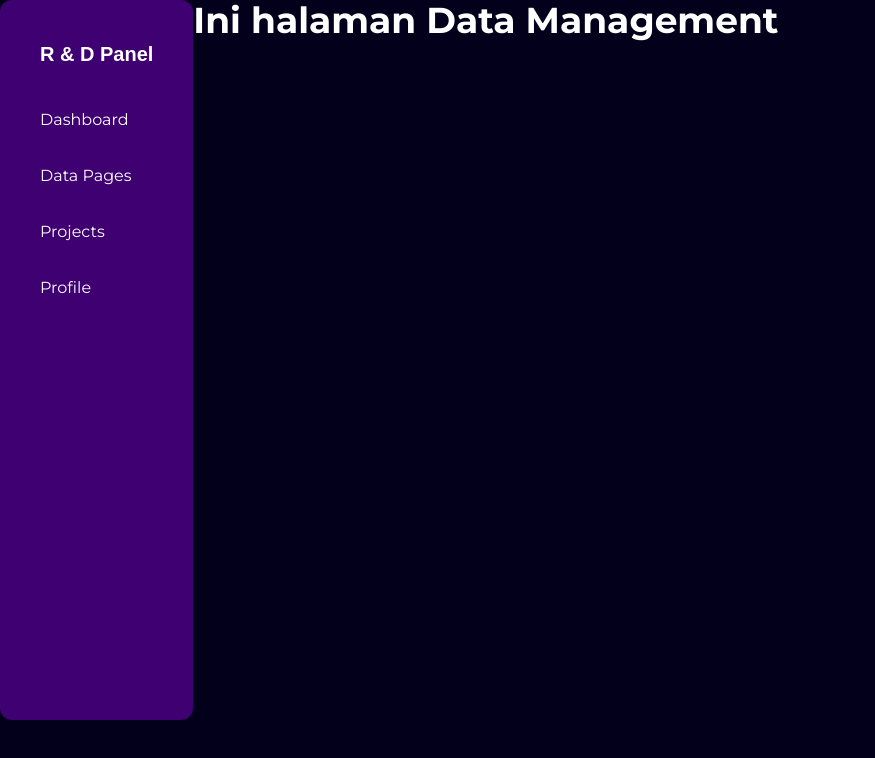
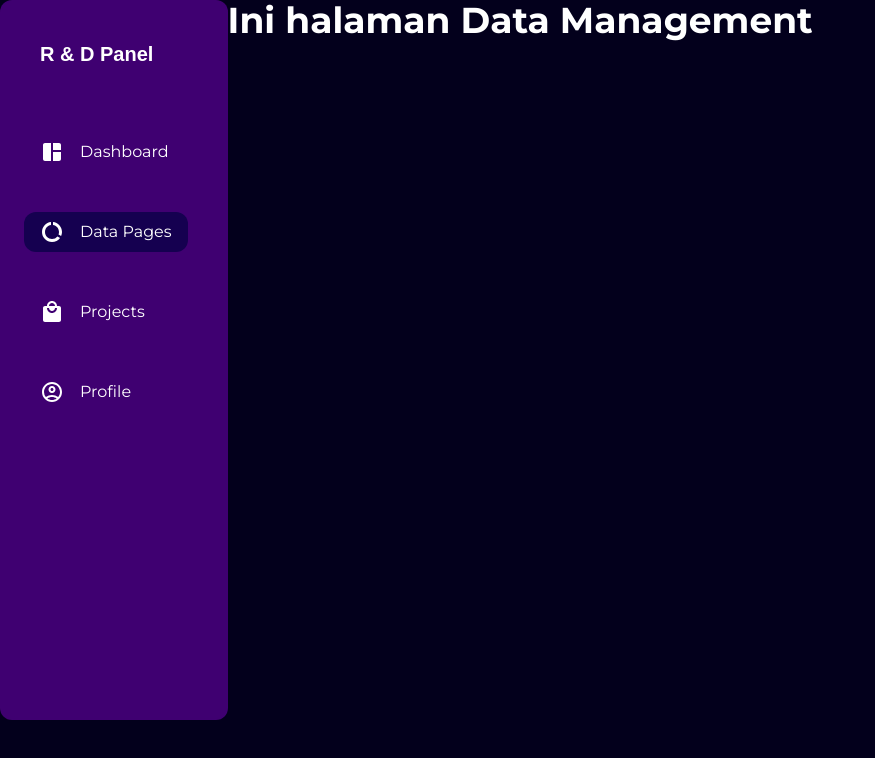
Before and after one commit to eskrimpistachio/rnd-panel, a Next.js app: page /dashboard/datapages in a window 1280 px wide. Shown: the top 758 px of the page, without its empty margins (0-875 px from the left). Built offline with nearby package versions, Linux system fonts and the light colour scheme; a web font is replaced by a local one.

Commit message:
fixing sidebar

```diff
--- /dev/null
+++ b/app/ui/card/Card.tsx
@@ -0,0 +1,6 @@
+
+export default function Card(){
+    return(
+        <div>INI CARD</div>
+    )
+}
--- /dev/null
+++ b/app/ui/chart/Chart.tsx
@@ -0,0 +1,6 @@
+
+export default function Chart(){
+    return(
+        <div>INI CHART</div>
+    )
+}
--- a/app/ui/sidebar/menuLink/menuLink.tsx
+++ b/app/ui/sidebar/menuLink/menuLink.tsx
@@ -1,5 +1,8 @@
+'use client';
+
 import Image from 'next/image';
 import Link from 'next/link';
+import { usePathname } from 'next/navigation';
 
 export type T = {
   items: items;
@@ -8,8 +11,23 @@ export type T = {
 export type items = {
   path: string;
   title: string;
+  icon: React.ReactNode;
 };
 
 export default function menuLink({ items }: T) {
-  return <Link href={items.path}>{items.title}</Link>;
+  const pathname = usePathname();
+
+  return (
+    <Link
+      className={`${
+        pathname === items.path
+          ? 'bg-primary-30 flex flex-row gap-4 py-2 px-4 rounded-xl'
+          : 'flex flex-row gap-4 hover:bg-primary-30 py-2 px-4 rounded-xl'
+      }`}
+      href={items.path}
+    >
+      <div className="text-2xl">{items.icon}</div>
+      <h1>{items.title}</h1>
+    </Link>
+  );
 }
--- a/app/ui/sidebar/sidebar.tsx
+++ b/app/ui/sidebar/sidebar.tsx
@@ -1,9 +1,11 @@
 import MenuLink from './menuLink/menuLink';
 import { Unbounded } from 'next/font/google';
+import { MdSpaceDashboard, MdDataUsage, MdLocalMall, MdOutlineAccountCircle } from 'react-icons/md';
 
 const unbound = Unbounded({ subsets: ['latin'] });
 
 export default function Sidebar() {
+
   const menuItems = [
     {
       title: 'R & D Panel',
@@ -11,22 +13,22 @@ export default function Sidebar() {
         {
           title: 'Dashboard',
           path: '/dashboard',
-          // icon : <MdDashboard/>,
+          icon: <MdSpaceDashboard />,
         },
         {
           title: 'Data Pages',
           path: '/dashboard/datapages',
-          // icon : <MdDataPages/>,
+          icon: <MdDataUsage />,
         },
         {
           title: 'Projects',
           path: '/dashboard/projects',
-          // icon : <MdProjects/>,
+          icon : <MdLocalMall/>,
         },
         {
           title: 'Profile',
           path: '/dashboard/profile',
-          // icon : <MdProfile/>,
+          icon : <MdOutlineAccountCircle/>,
         },
       ],
     },
@@ -34,13 +36,13 @@ export default function Sidebar() {
 
   return (
     <div>
-      <ul className="bg-primary-20 rounded-xl py-10 px-10 h-[90vh]">
+      <ul className="bg-primary-20 rounded-xl py-10 pl-6 pr-10 h-[90vh]">
         {menuItems.map((m) => (
-          <div className="flex flex-col gap-10">
-            <li className="text-xl font-bold" key={m.title}>
+          <div className="flex flex-col gap-16">
+            <li className="text-xl font-bold px-4" key={m.title}>
               <h1 className={unbound.className}>{m.title}</h1>
             </li>
-            <div className="flex flex-col gap-8">
+            <div className="flex flex-col gap-10">
               {m.list.map((item) => (
                 <MenuLink items={item} key={item.title} />
               ))}
```
